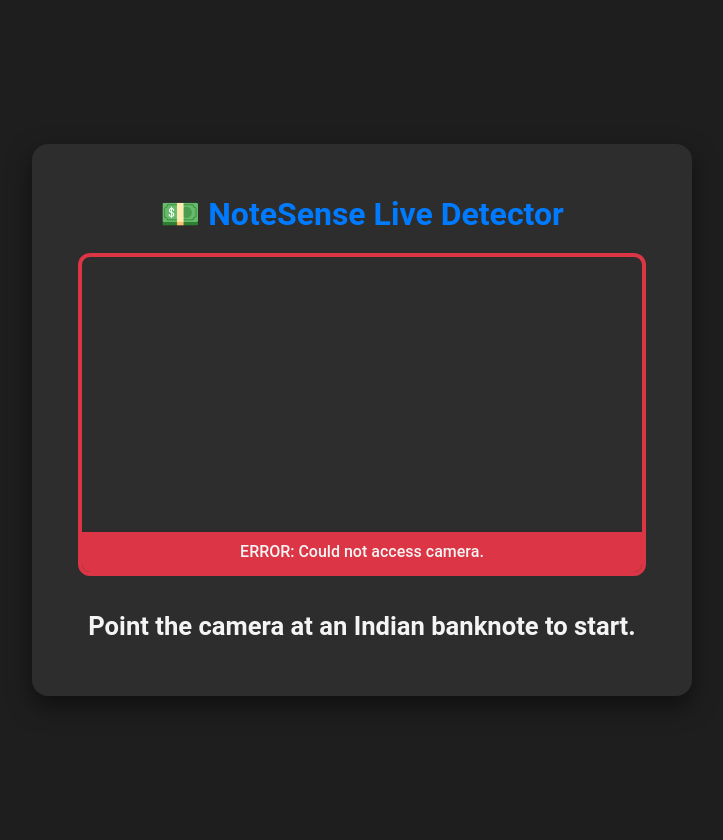
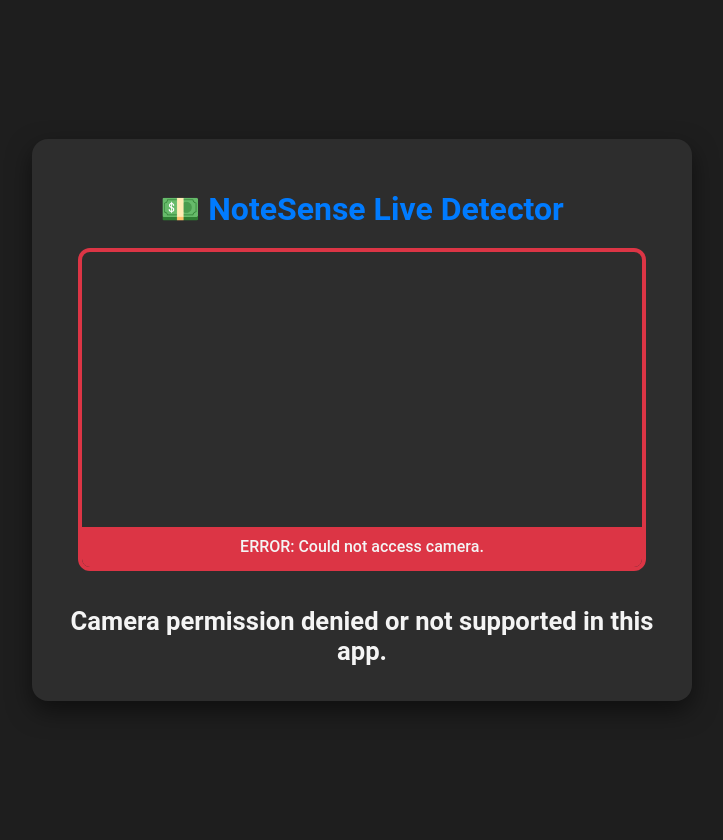
Before and after one commit to giri521/Currency, a Flask app: page / in a window 1280 px wide. Shown: the whole page, without its empty margins (278-1001 px from the left). Run offline with Flask 3, Linux system fonts and the light colour scheme.

Commit message:
Update index.html

```diff
--- a/templates/index.html
+++ b/templates/index.html
@@ -125,7 +125,6 @@
             <span id="finalResult">Point the camera at an Indian banknote to start.</span>
         </div>
     </div>
-
 <script>
     const video = document.getElementById('video');
     const canvas = document.getElementById('canvas');
@@ -134,22 +133,41 @@
     const finalResult = document.getElementById('finalResult');
     const videoContainer = document.getElementById('videoContainer');
 
-        const BACKEND_URL = "/detect"; // Flask endpoint
+    const BACKEND_URL = "/detect";
     let isAnalyzing = false;
     let lastSpeechText = "";
     const CAPTURE_INTERVAL_MS = 1500;
 
     async function setupCamera() {
         try {
-                const stream = await navigator.mediaDevices.getUserMedia({ video: { facingMode: 'environment' } });
+            if (!navigator.mediaDevices || !navigator.mediaDevices.getUserMedia) {
+                throw new Error("Camera API not supported.");
+            }
+
+            const stream = await navigator.mediaDevices.getUserMedia({
+                video: { facingMode: 'environment' },
+                audio: false
+            });
+
             video.srcObject = stream;
+            video.autoplay = true;
+            video.playsInline = true;
+            video.muted = true;
+
             statusBar.textContent = 'Camera active. Analyzing...';
             videoContainer.classList.add('analyzing');
+
+            video.addEventListener('loadedmetadata', () => {
+                if (!video.intervalId) {
+                    video.intervalId = setInterval(captureAndAnalyze, CAPTURE_INTERVAL_MS);
+                }
+            });
         } catch (err) {
             console.error(err);
             statusBar.textContent = 'ERROR: Could not access camera.';
             videoContainer.classList.remove('analyzing');
             videoContainer.classList.add('error');
+            finalResult.textContent = 'Camera permission denied or not supported in this app.';
         }
     }
 
@@ -158,11 +176,9 @@
         isAnalyzing = true;
         statusBar.textContent = 'ANALYZING...';
 
-            const w = video.videoWidth;
-            const h = video.videoHeight;
-            canvas.width = w;
-            canvas.height = h;
-            context.drawImage(video, 0, 0, w, h);
+        canvas.width = video.videoWidth;
+        canvas.height = video.videoHeight;
+        context.drawImage(video, 0, 0, canvas.width, canvas.height);
 
         canvas.toBlob(async (blob) => {
             const formData = new FormData();
@@ -213,13 +229,8 @@
         }
     }
 
-        video.addEventListener('loadedmetadata', () => {
-            if (!video.intervalId) {
-                video.intervalId = setInterval(captureAndAnalyze, CAPTURE_INTERVAL_MS);
-            }
-        });
-
     setupCamera();
 </script>
+
 </body>
 </html>
```
Lines whose indentation alone changed are shown as unchanged.
